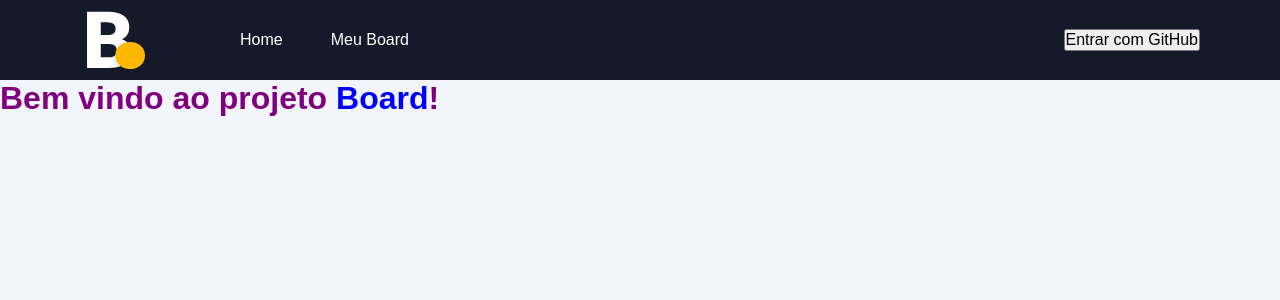
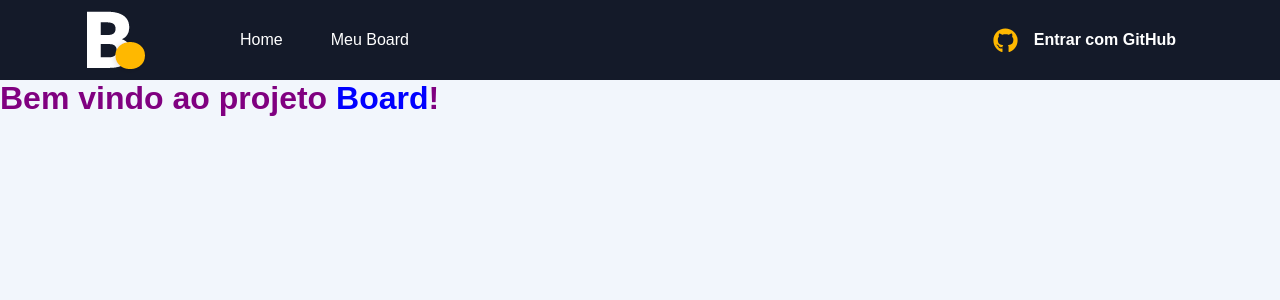
Before and after one commit to eduardo-esteves/board, a Next.js app: page / in a window 1280 px wide. Shown: the top 300 px of the page. Built offline with nearby package versions, Linux system fonts and the light colour scheme.

Commit message:
Removido o botao que estava estatico e feito um componente a parte chamado SignInButton ja que este botao vai ter estados de logado e nao logado. Criado o css para este componente seguindo a mesma estrutura de sempre, separado por pasta

```diff
--- a/src/components/Header/index.tsx
+++ b/src/components/Header/index.tsx
@@ -1,4 +1,5 @@
 import Link from 'next/link'
+import SignInButton from '../SignInButton'
 
 import S from './styles.module.scss'
 
@@ -19,9 +20,7 @@ export function Header() {
           </Link>
         </nav>
 
-        <button>
-          Entrar com GitHub
-        </button>
+        <SignInButton />
       </div>
     </header>
   )
--- /dev/null
+++ b/src/components/SignInButton/index.tsx
@@ -0,0 +1,31 @@
+import S from './styles.module.scss'
+import { FaGithub } from 'react-icons/fa'
+import { FiX } from 'react-icons/fi'
+
+function SignInButton () {
+
+  const session = false
+
+  return session ? (
+    <button
+      type="button"
+      className={S.signInButton}
+      onClick={() => {}}
+    >
+      <img src="/img/steve.png" alt="Foto do usuario" />
+      Olá Eduardo
+      <FiX color="#737380" className={S.closeIcon}/>
+    </button>
+  ) : (
+    <button
+      type="button"
+      className={S.signInButton}
+      onClick={() => {}}
+    >
+      <FaGithub color="#FFB800" />
+      Entrar com GitHub
+    </button>
+  )
+}
+
+export default SignInButton
--- /dev/null
+++ b/src/components/SignInButton/styles.module.scss
@@ -0,0 +1,38 @@
+.signInButton {
+  height: 2.5rem;
+  border-radius: 3rem;
+  background: transparent;
+  border: 0;
+  display: flex;
+  align-items: center;
+  justify-content: center;
+  padding: 0 1.5rem;
+  color: #FFF;
+  font-weight: bold;
+  transition: filter 0.2s;
+
+  svg {
+    width: 25px;
+    height: 25px;
+  }
+
+  svg.closeIcon {
+    margin-right: 1rem;
+  }
+
+  img {
+    width: 35px;
+    height: 35px;
+    border-radius: 50%;
+    margin-right: 1rem;
+  }
+
+  &:hover {
+    filter: brightness(0.9)
+  }
+
+  svg:first-child {
+    margin-right: 1rem;
+  }
+
+}
```
Also changed, not shown: public/img/steve.png (added).
